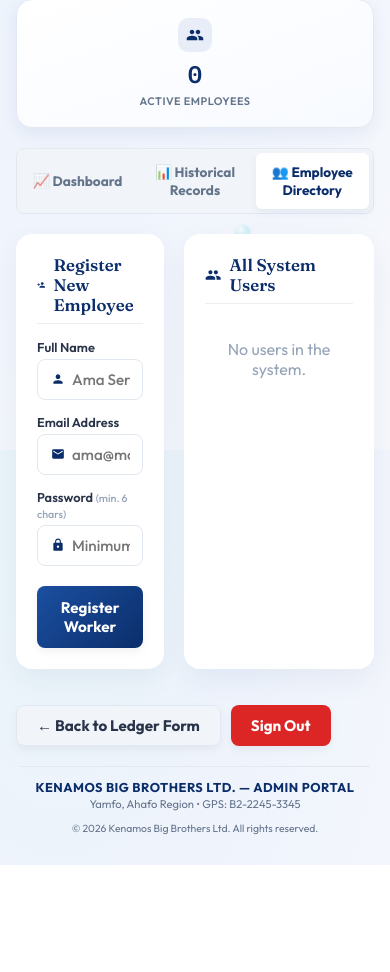
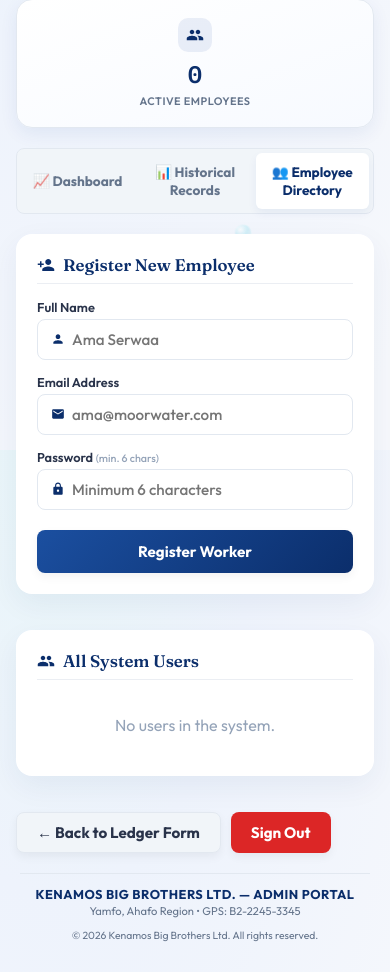
Before and after one commit to NIIQUAYE1909/moore_water, a Flask app: page /admin in a window 390 px wide, after a click on "👥 Employee Directory". Shown: the part 394-1366 px from the top of the page. Before the commit the page ends 1259 px from the top, so only its background shows below. Run offline with Flask 3, Linux system fonts and the light colour scheme; the visitor is signed in with stand-in values (Sample User, id 1); data that the repository does not hold is empty; some libraries are stand-ins or nearby versions.

Commit message:
fix: stack Employee Directory cards vertically on mobile (max-width 768px)

```diff
--- a/templates/admin.html
+++ b/templates/admin.html
@@ -105,6 +105,20 @@
     .modal-box p { font-size: 0.85rem; color: #64748B; margin-bottom: 20px; line-height: 1.5; }
     .modal-btns { display: flex; gap: 10px; }
     .modal-btns button { flex: 1; }
+
+    /* Employee Directory — two-column grid on desktop */
+    .directory-grid {
+      display: grid;
+      grid-template-columns: 1fr 1.3fr;
+      gap: 20px;
+    }
+
+    @media (max-width: 768px) {
+      /* Stack Register + Users cards vertically on mobile */
+      .directory-grid {
+        grid-template-columns: 1fr;
+      }
+    }
 
     @media (max-width: 640px) {
       .stats-bar { grid-template-columns: 1fr 1fr; }
@@ -335,7 +349,7 @@
          TAB 3 — EMPLOYEE DIRECTORY
     ═══════════════════════════════════════ -->
     <div id="directoryTab" class="tab-content">
-      <div style="display: grid; grid-template-columns: 1fr 1.3fr; gap: 20px;">
+      <div class="directory-grid">
 
         <!-- Register Employee Form -->
         <div class="card">
```
